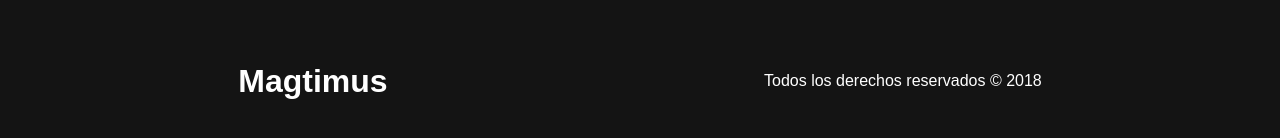
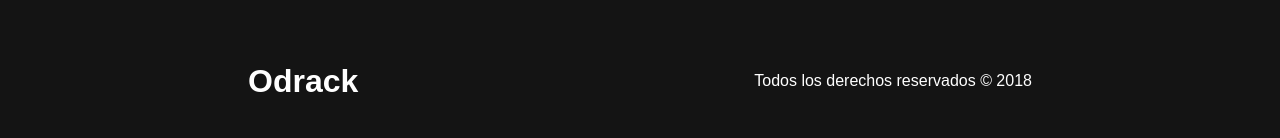
Before and after one commit to Odrack/curso-test, a plain HTML site: page index.html in a window 1280 px wide. Shown: the part 2118-2256 px from the top of the page. Drawn offline with nearby package versions, Linux system fonts and the light colour scheme.

Commit message:
Update index.html

```diff
--- a/index.html
+++ b/index.html
@@ -71,7 +71,7 @@
     </div>
 
     <footer>
-        <h1>Magtimus</h1>
+        <h1>Odrack</h1>
         <p>Todos los derechos reservados © 2018</p>
     </footer>
 
```
